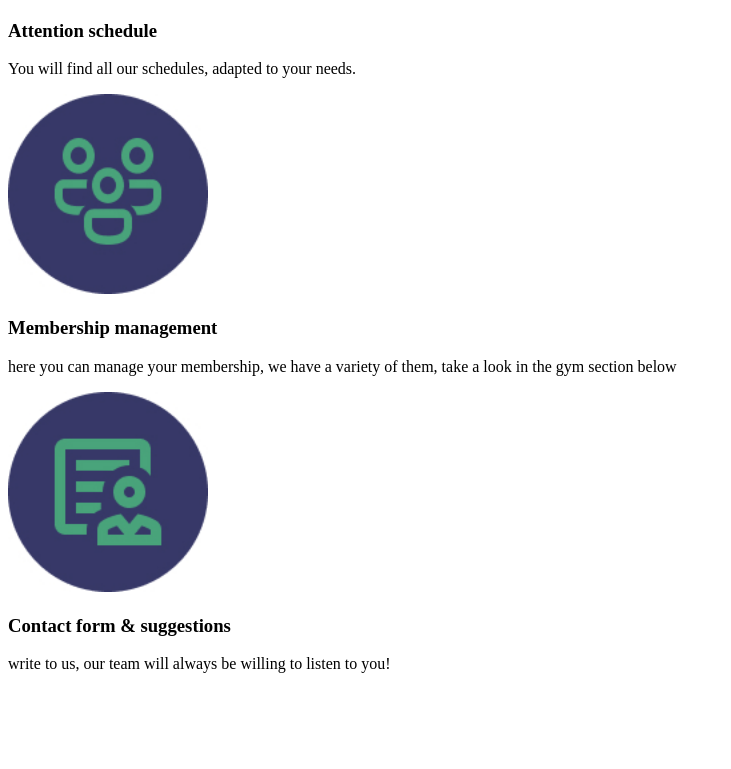
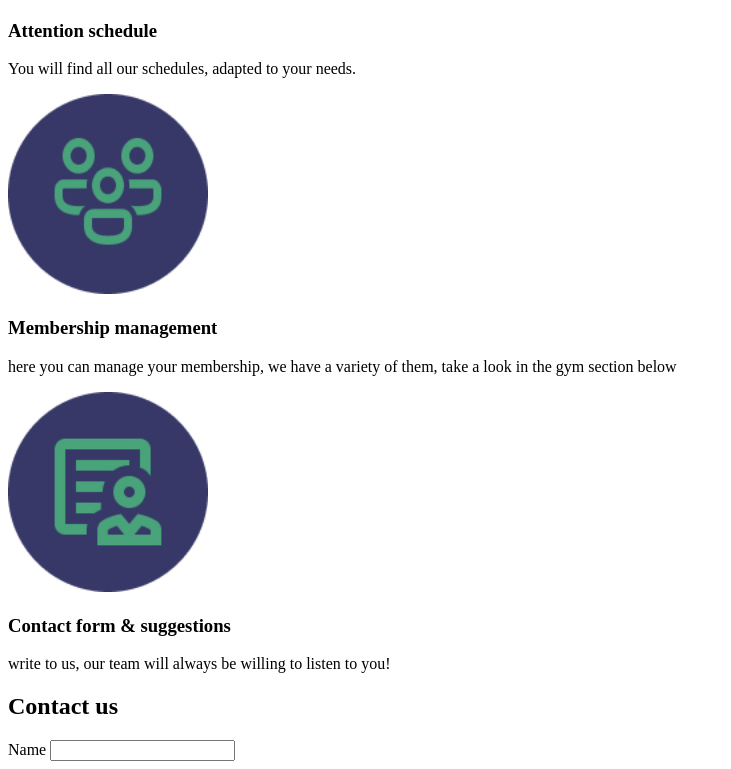
Before and after one commit to AaronSterzer/BaSP-M2023, a plain HTML site: page Week-02/index.html in a window 1280 px wide. Shown: the part 1771-2540 px from the top of the page, without its empty margins (0-731 px from the left). Before the commit the page ends 2460 px from the top, so only its background shows below. Drawn offline with Linux system fonts and the light colour scheme.

Commit message:
BaSP-W02-2023 contact us

```diff
--- a/Week-02/index.html
+++ b/Week-02/index.html
@@ -77,6 +77,20 @@
        <p>
             write to us, our team will always be willing to listen to you!
        </p>
+        <h2>
+            Contact us
+        </h2>
+        <!--Forms of tables-->
+        <form action="process.php" method="POST">
+            <label>Name</label>
+            <input type="text" name="name">
+
+        </form>
+
+
+
+
+
 
 
 
```
